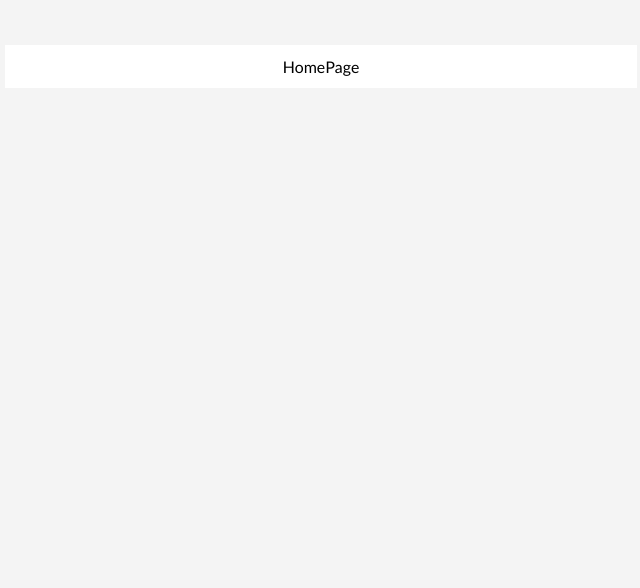
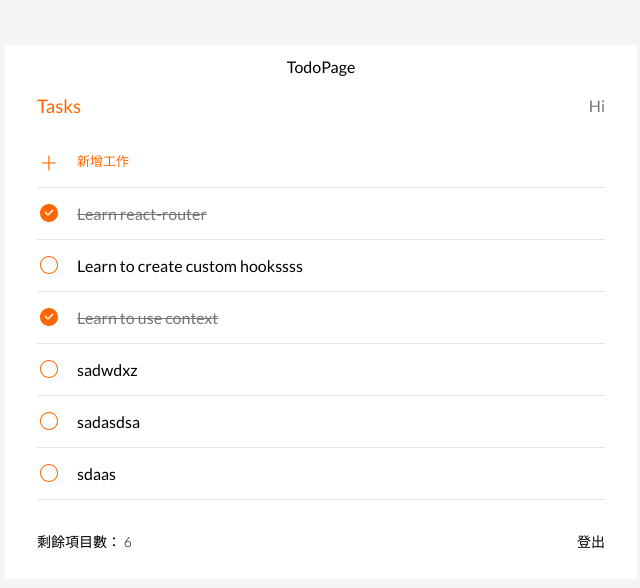
Before and after one commit to Leo-0814/todo_react, a React (Create React App) app: page /todos in a window 1280 px wide. Shown: the top 588 px of the page, without its empty margins (319-959 px from the left). Built offline with nearby package versions, Linux system fonts and the light colour scheme; data requests are answered from the project's data file.

Commit message:
login&register

```diff
--- a/db.json
+++ b/db.json
@@ -6,7 +6,7 @@
       "id": 1
     },
     {
-      "title": "Learn to create custom hooks",
+      "title": "Learn to create custom hookssss",
       "isDone": false,
       "id": 2
     },
@@ -16,17 +16,16 @@
       "id": 3
     },
     {
-      "title": "Learn to implement auth",
-      "isDone": false,
-      "id": 4
+      "title": "sadwdxz",
+      "id": 6
     },
     {
-      "title": "sadad",
-      "id": 5
+      "title": "sadasdsa",
+      "id": 7
     },
     {
-      "title": "sadwdxz",
-      "id": 6
+      "title": "sdaas",
+      "id": 8
     }
   ]
 }
--- a/package.json
+++ b/package.json
@@ -15,6 +15,7 @@
     "react-scripts": "^4.0.3",
     "sass": "^1.56.2",
     "styled-components": "^5.3.5",
+    "sweetalert2": "^11.6.4",
     "web-vitals": "^2.1.4"
   },
   "scripts": {
--- a/src/App.jsx
+++ b/src/App.jsx
@@ -7,10 +7,10 @@ function App() {
     <div className="app">
       <BrowserRouter>
         <Routes>
-          <Route path='login' element={<LoginPage />} />
-          <Route path='signup' element={<SignUpPage />} />
-          <Route path='todo' element={<TodoPage />} />
-          <Route path='*' element={<HomePage />} />
+          <Route path="login" element={<LoginPage />} />
+          <Route path="signup" element={<SignUpPage />} />
+          <Route path="todos" element={<TodoPage />} />
+          <Route path="*" element={<HomePage />} />
         </Routes>
       </BrowserRouter>
     </div>
--- /dev/null
+++ b/src/api/auth.js
@@ -0,0 +1,42 @@
+import axios from 'axios';
+
+const authUrl = 'https://todo-list.alphacamp.io/api/auth';
+
+export async function login({ username, password }) {
+  try {
+    const res = await axios.post(`${authUrl}/login`, {
+      username,
+      password,
+    });
+
+    const authToken = res.data.authToken;
+
+    if (authToken) {
+      return { success: true, ...res.data };
+    } else {
+      return res.data;
+    }
+  } catch (error) {
+    console.error('[Login Failed]:', error);
+  }
+}
+
+export const register = async ({ username, email, password }) => {
+  try {
+    const { data } = await axios.post(`${authUrl}/register`, {
+      username,
+      email,
+      password,
+    });
+
+    const { authToken } = data;
+
+    if (authToken) {
+      return { success: true, ...data };
+    } else {
+      return data;
+    }
+  } catch (error) {
+    console.error('[Register Failed]:', error);
+  }
+};
--- a/src/api/todos.js
+++ b/src/api/todos.js
@@ -1,4 +1,5 @@
 import axios from 'axios';
+
 const baseUrl = 'http://localhost:3001';
 export const getTodos = async () => {
   try {
@@ -9,6 +10,7 @@ export const getTodos = async () => {
     console.log('[Get Todos failed]', error);
   }
 };
+
 export const createTodo = async (payload) => {
   const { title, isDone } = payload;
   try {
@@ -22,5 +24,28 @@ export const createTodo = async (payload) => {
     console.log('[Post Todo failed]', error);
   }
 };
-export const patchTodo = () => {};
-export const deleteTodo = () => {};
+
+export const patchTodo = async (payload) => {
+  const { id, title, isDone } = payload;
+
+  try {
+    const res = await axios.patch(`${baseUrl}/todos/${id}`, {
+      title,
+      isDone,
+    });
+
+    return res.data;
+  } catch (error) {
+    console.error('[Patch Todo failed]', error);
+  }
+};
+
+export const deleteTodo = async (id) => {
+  try {
+    const res = await axios.delete(`${baseUrl}/todos/${id}`);
+
+    return res.data;
+  } catch (error) {
+    console.error('[Delete Todo failed]', error);
+  }
+};
--- a/src/components/AuthInput.jsx
+++ b/src/components/AuthInput.jsx
@@ -22,11 +22,16 @@ const StyledInput = styled.input`
   border-radius: 0px;
 `;
 
-const AuthInput = () => {
+const AuthInput = ({ type, label, placeholder, value, onChange }) => {
   return (
     <StyledContainer>
-      <StyledLabel>label</StyledLabel>
-      <StyledInput type="text" placeholder="placeholder" />
+      <StyledLabel>{label}</StyledLabel>
+      <StyledInput
+        type={type || 'text'}
+        placeholder={placeholder || ''}
+        value={value || ''}
+        onChange={(e) => onChange?.(e.target.value)}
+      />
     </StyledContainer>
   );
 };
--- a/src/pages/LoginPage.jsx
+++ b/src/pages/LoginPage.jsx
@@ -6,8 +6,54 @@ import {
 } from 'components/common/auth.styled';
 import { ACLogoIcon } from 'assets/images';
 import { AuthInput } from 'components';
+import { useState } from 'react';
+import { Link, useNavigate } from 'react-router-dom';
+import { login } from 'api/auth';
+import Swal from 'sweetalert2';
 
 const LoginPage = () => {
+  const [username, setUsername] = useState('');
+  const [password, setPassword] = useState('');
+  const navigate = useNavigate();
+
+  const handleClick = async () => {
+    if (username.length === 0) {
+      return;
+    }
+    if (password.length === 0) {
+      return;
+    }
+
+    try {
+      const { authToken, success } = await login({
+        username,
+        password,
+      });
+
+      if (success) {
+        localStorage.setItem('authToken', authToken);
+        Swal.fire({
+          icon: 'success',
+          title: '登入成功',
+          showConfirmButton: false,
+          timer: 1000,
+          position: 'top',
+        });
+        navigate('/todos');
+        return;
+      }
+      Swal.fire({
+        position: 'top',
+        title: '登入失敗！',
+        timer: 1000,
+        icon: 'error',
+        showConfirmButton: false,
+      });
+    } catch (error) {
+      console.error(error);
+    }
+  };
+
   return (
     <AuthContainer>
       <div>
@@ -16,14 +62,28 @@ const LoginPage = () => {
       <h1>登入 Todo</h1>
 
       <AuthInputContainer>
-        <AuthInput />
+        <AuthInput
+          label="帳號"
+          placeholder="請輸入帳號"
+          value={username}
+          onChange={(usernameInputValue) => setUsername(usernameInputValue)}
+        />
       </AuthInputContainer>
 
       <AuthInputContainer>
-        <AuthInput />
+        <AuthInput
+          type="number"
+          label="密碼"
+          placeholder="請輸入密碼"
+          value={password}
+          onChange={(passwordInputValue) => setPassword(passwordInputValue)}
+        />
       </AuthInputContainer>
-      <AuthButton>登入</AuthButton>
-      <AuthLinkText>註冊</AuthLinkText>
+      <AuthButton onClick={handleClick}>登入</AuthButton>
+
+      <Link to="/signup">
+        <AuthLinkText>註冊</AuthLinkText>
+      </Link>
     </AuthContainer>
   );
 };
--- a/src/pages/SignUpPage.jsx
+++ b/src/pages/SignUpPage.jsx
@@ -6,8 +6,52 @@ import {
 } from 'components/common/auth.styled';
 import { ACLogoIcon } from 'assets/images';
 import { AuthInput } from 'components';
+import { useState } from 'react';
+import { Link, useNavigate } from 'react-router-dom';
+import { register } from 'api/auth';
+import Swal from 'sweetalert2';
 
 const SignUpPage = () => {
+  const [username, setUsername] = useState('');
+  const [email, setEmail] = useState('');
+  const [password, setPassword] = useState('');
+  const navigate = useNavigate();
+
+  const handleClick = async () => {
+    if (username.length === 0 || password.length === 0 || email.length === 0) {
+      return;
+    }
+    try {
+      const { success, authToken } = await register({
+        username,
+        email,
+        password,
+      });
+
+      if (success) {
+        localStorage.setItem('authToken', authToken);
+        Swal.fire({
+          position: 'top',
+          title: '註冊成功！',
+          timer: 1000,
+          icon: 'success',
+          showConfirmButton: false,
+        });
+        navigate('/todos');
+        return;
+      }
+      Swal.fire({
+        position: 'top',
+        title: '註冊失敗！',
+        timer: 1000,
+        icon: 'error',
+        showConfirmButton: false,
+      });
+    } catch (error) {
+      console.error(error);
+    }
+  };
+
   return (
     <AuthContainer>
       <div>
@@ -16,18 +60,38 @@ const SignUpPage = () => {
       <h1>建立您的帳號</h1>
 
       <AuthInputContainer>
-        <AuthInput />
+        <AuthInput
+          label="帳號"
+          placeholder="請輸入帳號"
+          value={username}
+          onChange={(usernameInputValue) => setUsername(usernameInputValue)}
+        />
       </AuthInputContainer>
 
       <AuthInputContainer>
-        <AuthInput />
+        <AuthInput
+          type="email"
+          label="Email"
+          placeholder="請輸入信箱"
+          value={email}
+          onChange={(emailInputValue) => setEmail(emailInputValue)}
+        />
       </AuthInputContainer>
 
       <AuthInputContainer>
-        <AuthInput />
+        <AuthInput
+          type="number"
+          label="密碼"
+          placeholder="請輸入密碼"
+          value={password}
+          onChange={(passwordInputValue) => setPassword(passwordInputValue)}
+        />
       </AuthInputContainer>
-      <AuthButton>註冊</AuthButton>
-      <AuthLinkText>取消</AuthLinkText>
+      <AuthButton onClick={handleClick}>註冊</AuthButton>
+
+      <Link to="/login">
+        <AuthLinkText>取消</AuthLinkText>
+      </Link>
     </AuthContainer>
   );
 };
--- a/src/pages/TodoPage.jsx
+++ b/src/pages/TodoPage.jsx
@@ -1,7 +1,6 @@
 import { Footer, Header, TodoCollection, TodoInput } from 'components';
 import { useEffect, useState } from 'react';
-import { getTodos, createTodo } from '../api/todos';
-import axios from 'axios';
+import { getTodos, createTodo, patchTodo, deleteTodo } from '../api/todos';
 
 const TodoPage = () => {
   const [inputValue, setInputValue] = useState('');
@@ -67,7 +66,14 @@ const TodoPage = () => {
     }
   }
 
-  function handleToggleDone(id) {
+  async function handleToggleDone(id) {
+    const currentTodo = todos.find((todo) => todo.id === id);
+
+    try {
+      await patchTodo({
+        id,
+        isDone: !currentTodo.isDone,
+      });
       setTodos((prevTodos) => {
         return prevTodos.map((todo) => {
           if (todo.id === id) {
@@ -80,6 +86,9 @@ const TodoPage = () => {
           }
         });
       });
+    } catch (error) {
+      console.error(error);
+    }
   }
 
   function handleChangeMode({ id, isEdit }) {
@@ -94,21 +103,34 @@ const TodoPage = () => {
     });
   }
 
-  function handleSave({ id, title }) {
+  async function handleSave({ id, title }) {
+    try {
+      await patchTodo({
+        id,
+        title,
+      });
       setTodos((prevTodos) => {
         return prevTodos.map((todo) => {
           if (todo.id === id) {
-          return { ...todo, title: title, isEdit: false };
+            return { ...todo, title, isEdit: false };
           }
-        return { ...todo };
+          return todo;
         });
       });
+    } catch (error) {
+      console.error(error);
+    }
   }
 
-  function handleDelete(id) {
+  async function handleDelete(id) {
+    try {
+      await deleteTodo(id);
       setTodos((prevTodos) => {
         return prevTodos.filter((todo) => todo.id !== id);
       });
+    } catch (error) {
+      console.error(error);
+    }
   }
 
   useEffect(() => {
@@ -126,7 +148,8 @@ const TodoPage = () => {
       }
     };
     getTodosAsync();
-  });
+  }, []);
+
   return (
     <div>
       TodoPage
```
Also changed, not shown: 1 other file (tests, documents, lock files or other folders). Lines whose indentation alone changed are shown as unchanged.
